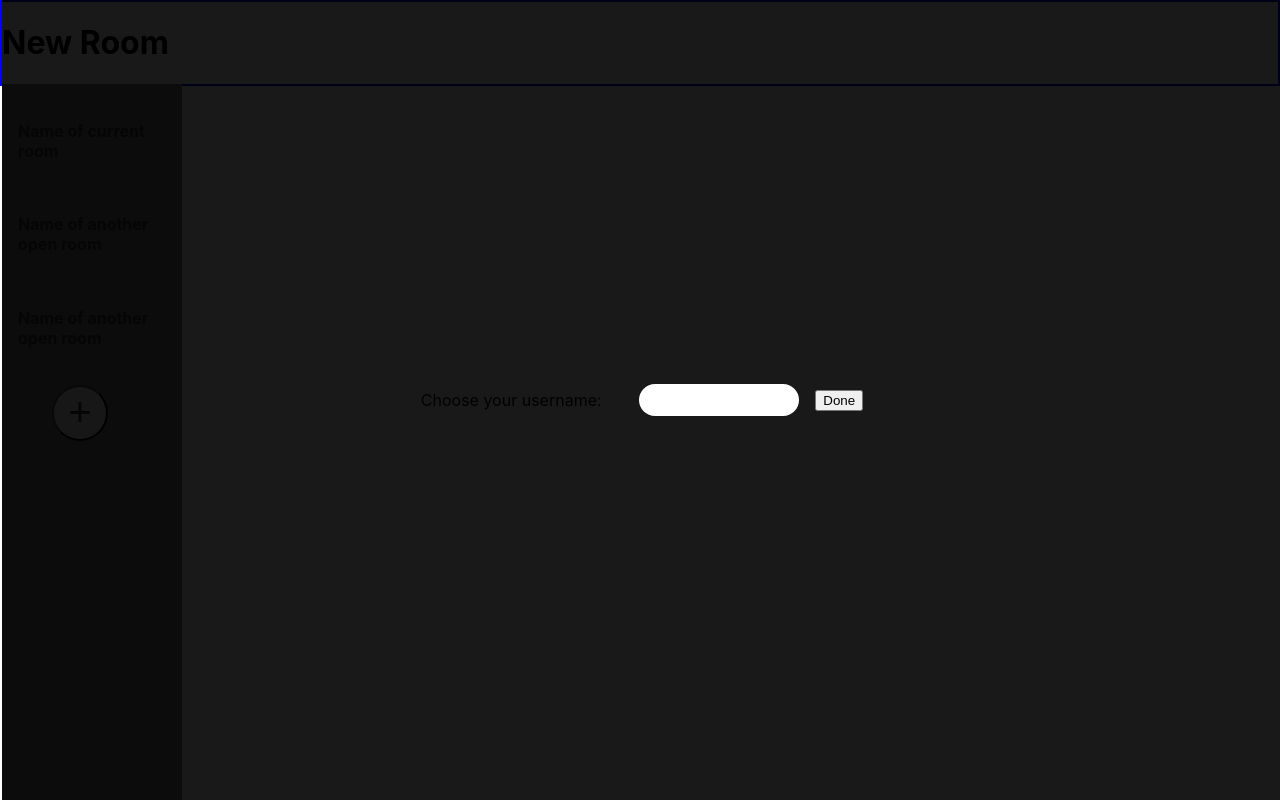
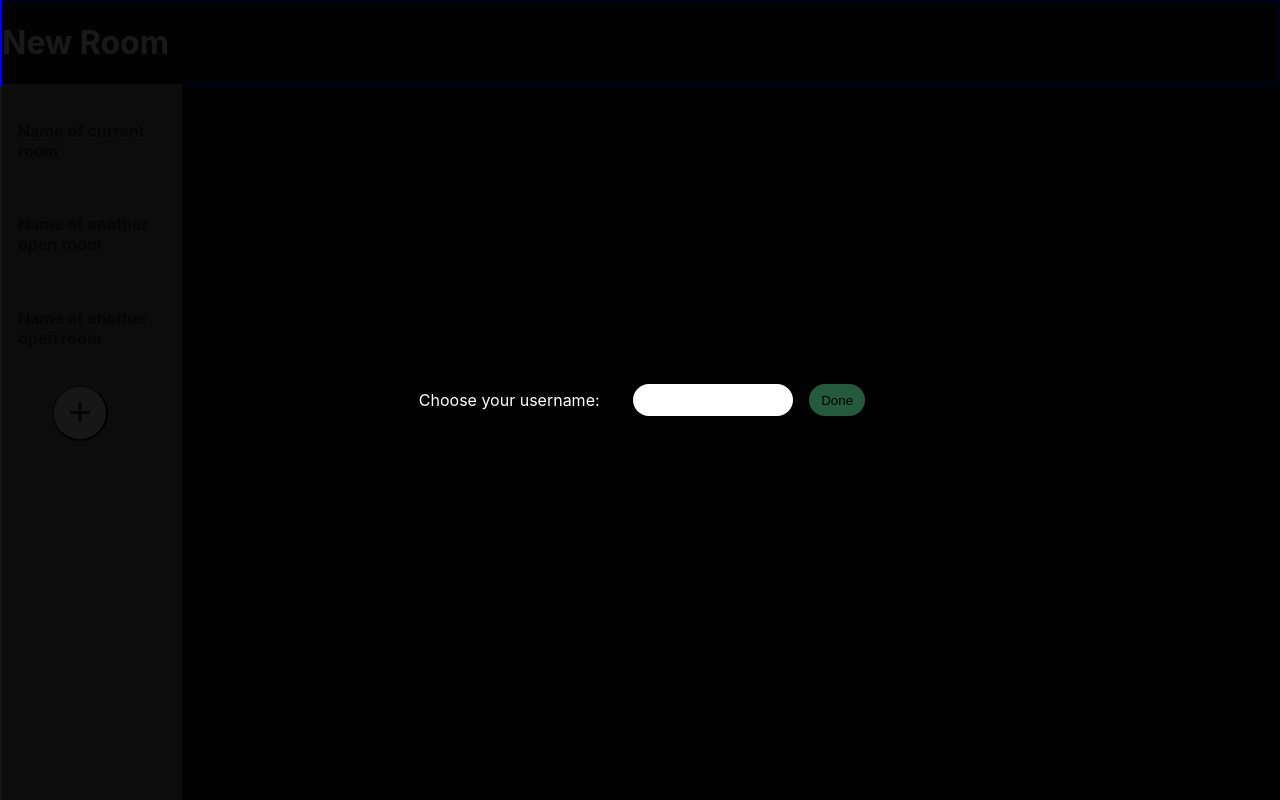
Before and after one commit to hazem-89/Chat-socket-io, a Next.js app in the folder client/: page / in a window 1280 px wide. Built offline with nearby package versions, Linux system fonts and the light colour scheme; no server answers.

Commit message:
Added styling on class for buttons

```diff
--- a/client/styles/globals.css
+++ b/client/styles/globals.css
@@ -4,11 +4,22 @@ body {
   margin: 0;
   font-family: -apple-system, BlinkMacSystemFont, Segoe UI, Roboto, Oxygen,
     Ubuntu, Cantarell, Fira Sans, Droid Sans, Helvetica Neue, sans-serif;
+  background-color: rgb(23, 23, 23);
+  color: white;
+}
+
+.button {
+  border: none;
+  border-radius: 50px;
+  background-color: rgb(35, 91, 60);
+  height: 2rem;
+  width: 3.5rem;
 }
 
 a {
   color: inherit;
   text-decoration: none;
+
 }
 
 * {
```
